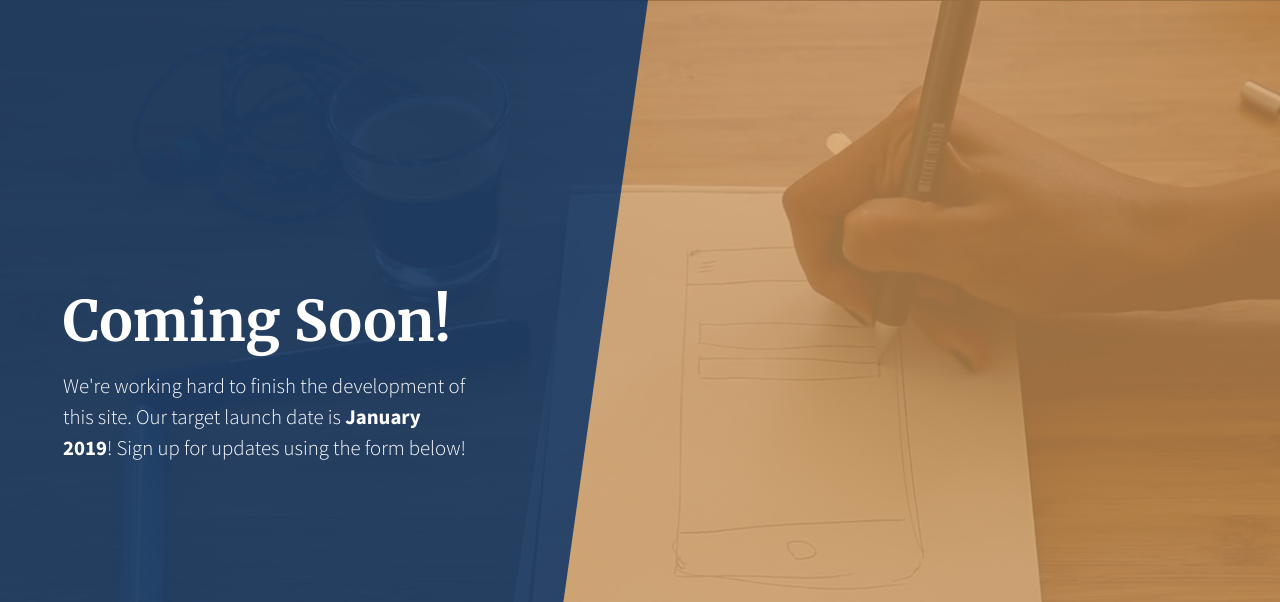
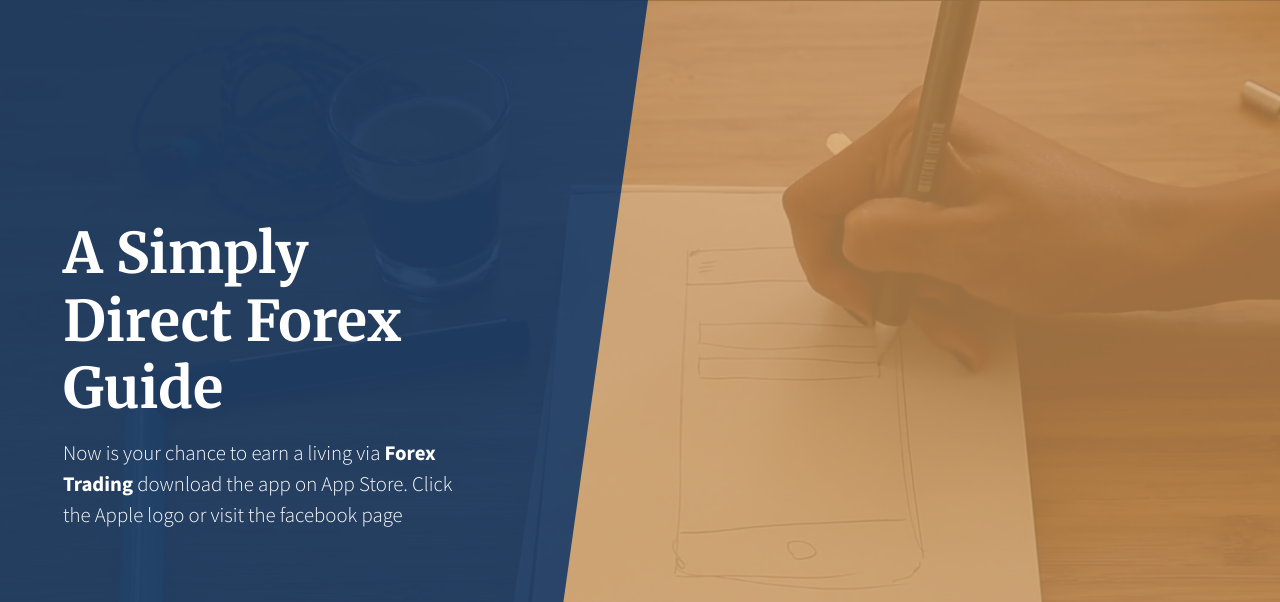
Before and after one commit to laidchrisler214/ASDFGsite, a website: page docs/index.html in a window 1280 px wide. Shown: the top 602 px of the page. Drawn offline with Linux system fonts and the light colour scheme.

Commit message:
Edited body message

```diff
--- a/docs/index.html
+++ b/docs/index.html
@@ -33,9 +33,8 @@
         <div class="row h-100">
           <div class="col-12 my-auto">
             <div class="masthead-content text-white py-5 py-md-0">
-              <h1 class="mb-3">Coming Soon!</h1>
-              <p class="mb-5">We're working hard to finish the development of this site. Our target launch date is
-                <strong>January 2019</strong>! Sign up for updates using the form below!</p>
+              <h1 class="mb-3">A Simply Direct Forex Guide</h1>
+              <p class="mb-5">Now is your chance to earn a living via <strong>Forex Trading</strong> download the app on App Store. Click the Apple logo or visit the facebook page</p>
             </div>
           </div>
         </div>
```
